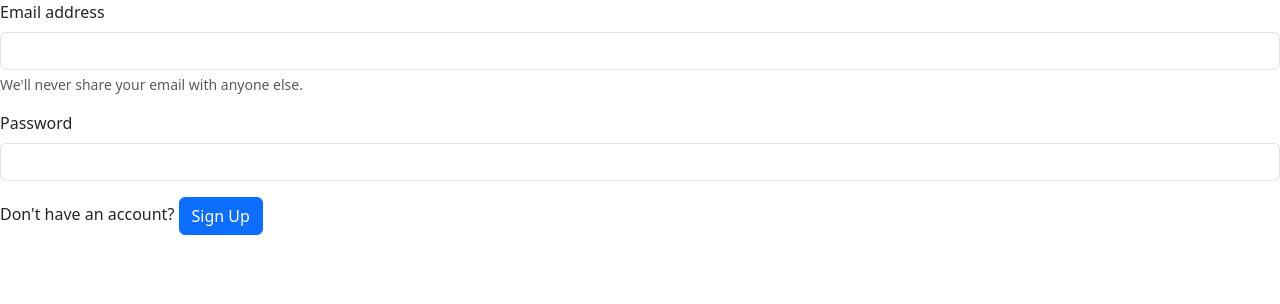
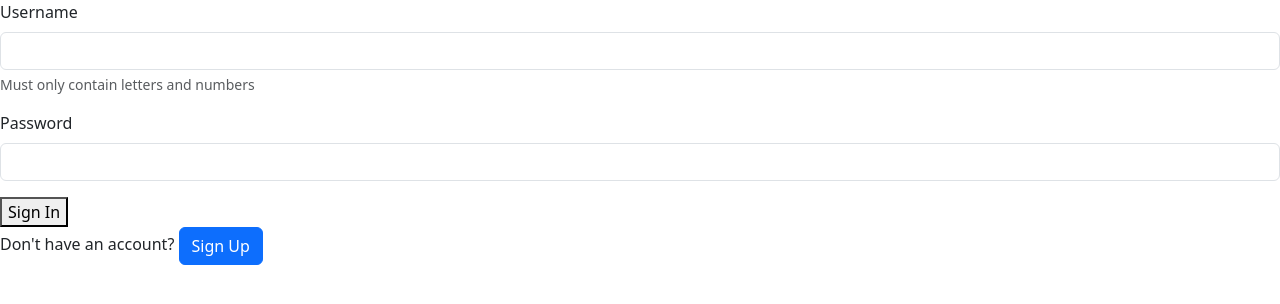
Before and after one commit to nateblinux/finalProject, a Django app: page /signin/ in a window 1280 px wide. Shown: the top 304 px of the page. Run offline with Django 4.2, Linux system fonts and the light colour scheme.

Commit message:
made more progress on user system

```diff
--- a/mainApp/views.py
+++ b/mainApp/views.py
@@ -2,12 +2,11 @@ import traceback
 from encodings import undefined
 
 from django.http import HttpResponse
+from django.contrib.auth.models import User
+from django.contrib.auth import authenticate, login, logout
+from django.contrib import messages
 from django.shortcuts import render, redirect
 from .forms import SigninForm, SignupForm
-from django.contrib.auth import logout, login
-from django.contrib.auth.forms import UserCreationForm, AuthenticationForm
-from django.contrib.auth.decorators import login_required
-from .forms import UserRegistrationForm
 import requests
 import datetime
 import json
@@ -149,18 +148,50 @@ def home(request):
 
 
 def signin(request):
-    form = SigninForm()
-    context = {'form': form}
-    return render(request, 'authentication/sign-in.html', context)
+
+    if request.method == 'POST':
+
+        username = request.POST.get('username')
+        pass1 = request.POST.get('pass1')
+
+        user = authenticate(username=username, password=pass1)
+
+        if user is not None:
+            login(request, user)
+            fname = user.first_name
+            return render(request, "authentication/index.html", {'fname': fname})
+        else:
+            messages.error(request, "Invalid Credentials")
+            return redirect('home')
+        return redirect('signin')
+    return render(request, 'authentication/sign-in.html')
 
 
 def signup(request):
-    form = SignupForm()
-    context = {'form': form}
-    return render(request, 'authentication/sign-up.html', context)
+
+    if request.method == 'POST':
+
+        fname = request.POST.get('fname')
+        lname = request.POST.get('lname')
+        email = request.POST.get('email')
+        username = request.POST.get('username')
+        pass1 = request.POST.get('pass1')
+        pass2 = request.POST.get('pass2')
+
+        myuser = User.objects.create_user(username, email, pass1)
+        myuser.first_name = fname
+        myuser.last_name = lname
+
+        myuser.save()
+
+        messages.success(request, "Your Account has been successfully created.")
+
+        return redirect('signin')
+
+    return render(request, 'authentication/sign-up.html')
 
 
 def signout(request):
-    form = SignupForm()
-    context = {'form': form}
-    return render(request, 'authentication/sign-out.html', context)
+    logout(request)
+    messages.success(request, "Successfully Logged Out")
+    return redirect('home')
--- a/templates/authentication/sign-in.html
+++ b/templates/authentication/sign-in.html
@@ -10,21 +10,27 @@
 <body>
 <script src="https://cdn.jsdelivr.net/npm/bootstrap@5.3.2/dist/js/bootstrap.bundle.min.js" integrity="sha384-C6RzsynM9kWDrMNeT87bh95OGNyZPhcTNXj1NW7RuBCsyN/o0jlpcV8Qyq46cDfL" crossorigin="anonymous"></script>
 
-<form>
+<form action="{% url 'signin' %}" method="POST">
+{% csrf_token %}
+
   <div class="mb-3">
-    <label for="exampleInputEmail1" class="form-label">Email address</label>
-    <input type="email" class="form-control" id="exampleInputEmail1" aria-describedby="emailHelp">
-    <div id="emailHelp" class="form-text">We'll never share your email with anyone else.</div>
+    <label for="username" class="form-label">Username</label>
+    <input type="text" class="form-control" id="username" name="username" Required>
+    <div id="usernameHelp" class="form-text">Must only contain letters and numbers</div>
   </div>
+
   <div class="mb-3">
-    <label for="exampleInputPassword1" class="form-label">Password</label>
-    <input type="password" class="form-control" id="exampleInputPassword1">
+    <label for="passwordInput" class="form-label">Password</label>
+    <input type="password" class="form-control" id="passwordInput" name="pass1" Required>
   </div>
-  <div class="mb-3">
-    <label for="signinButton" class="form-label">Don't have an account?</label>
-    <a href="/signup" class="btn btn-primary" role="button">Sign Up</a>
-  </div>
+
+  <button type="submit">Sign In</button>
 </form>
+
+<div class="mb-3">
+    <label for="signupButton" class="form-label">Don't have an account?</label>
+    <a href="{% url 'signup' %}" class="btn btn-primary" role="button">Sign Up</a>
+</div>
 
 </body>
 </html>
```
Also changed, not shown: templates/authentication/index.html (+16 -3 lines), templates/authentication/sign-up.html (+10 -8 lines).
